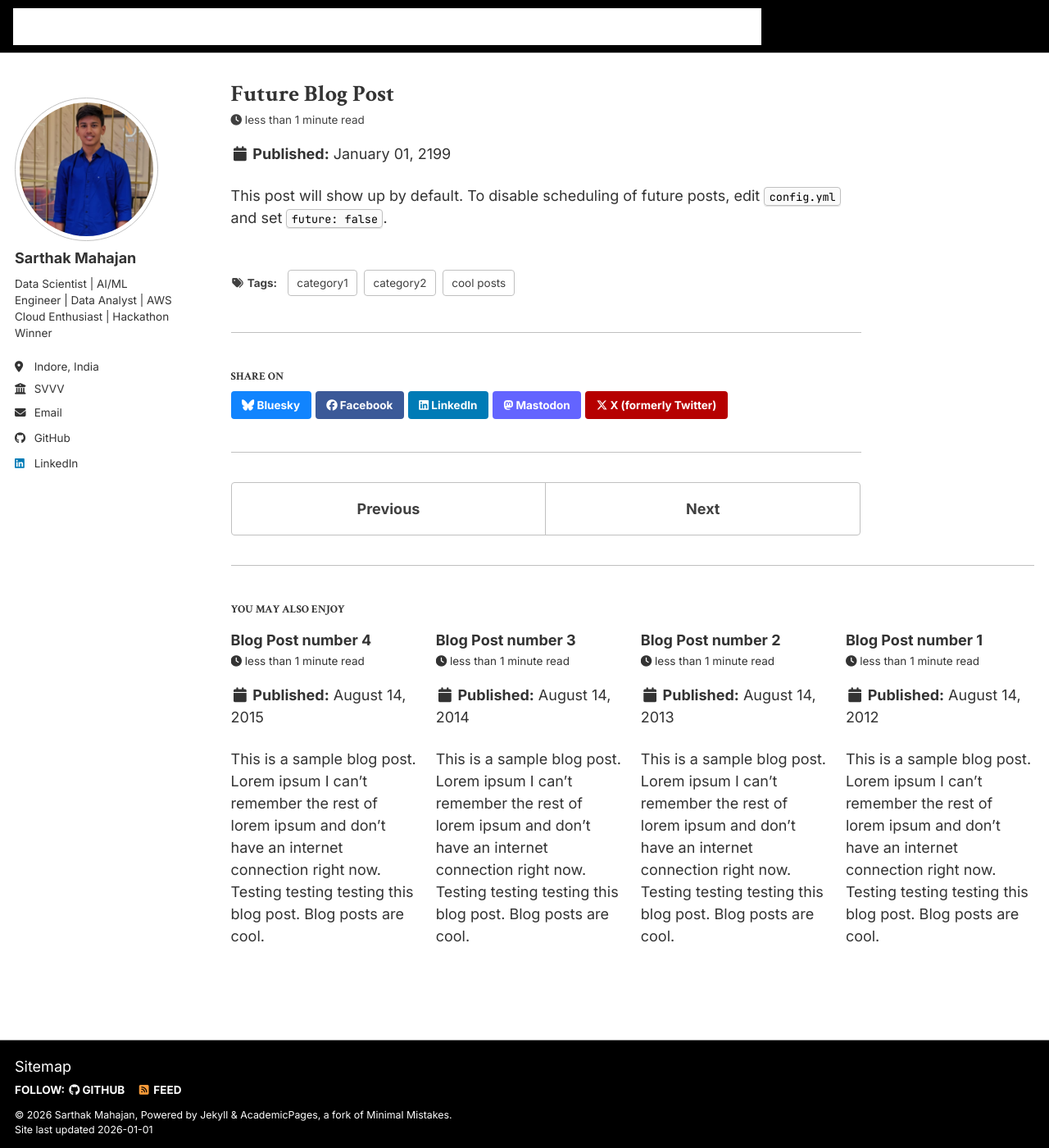
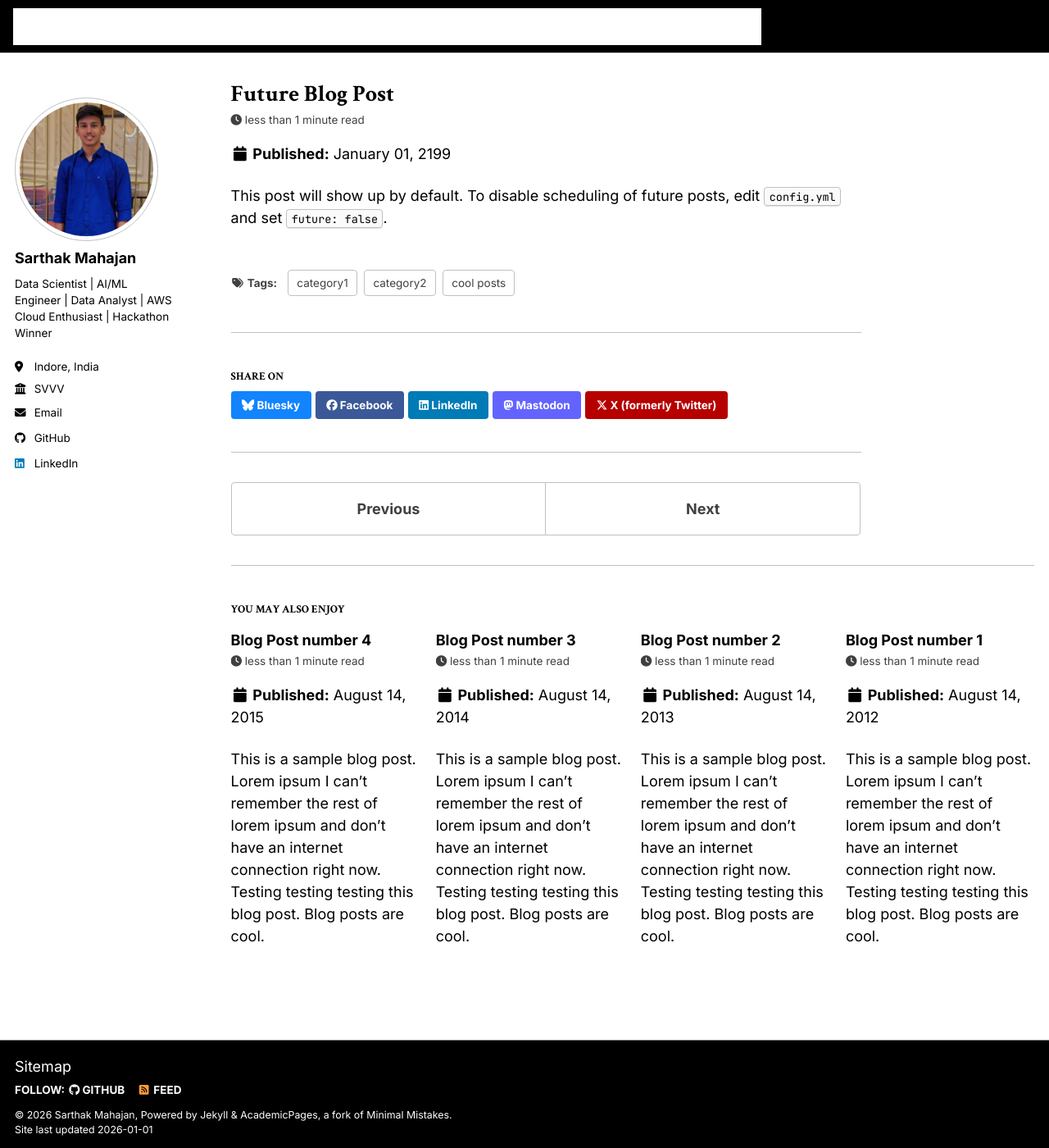
Before and after one commit to Sarthakm811/Sarthakm811.github.io, a Jekyll site: the page built from _posts/2199-01-01-future-post.md, in a window 1280 px wide and 1400 px high. Shown: the whole window at 82% size. Built offline with Jekyll 4.4.1, drawn with Linux system fonts in a browser that asks for light colours; a script bundle is joined from its source files by our own code; library files that are not in the unit come from our copies.

Commit message:
Remove light mode CSS - force dark mode only

```diff
--- a/assets/css/portfolio-enhancements.css
+++ b/assets/css/portfolio-enhancements.css
@@ -100,6 +100,7 @@
     from {
         width: 0 !important;
     }
+
     to {
         /* width is set by inline styles */
     }
@@ -277,123 +278,3 @@
         color: #7ab0ff !important;
     }
 }
-
-/* ======== LIGHT MODE ======== */
-@media (prefers-color-scheme: light) {
-    body {
-        background: #fff !important;
-        color: #333 !important;
-    }
-
-    .page,
-    body .page,
-    html body .page,
-    .page__inner-wrap,
-    body .page__inner-wrap,
-    html body .page__inner-wrap {
-        background: transparent !important;
-        background-color: transparent !important;
-        color: #333 !important;
-    }
-
-    .skill-bar-container {
-        background: #f5f5f5 !important;
-        border: 1px solid #ddd !important;
-        color: #333 !important;
-    }
-
-    .skill-bar {
-        background: #e0e0e0 !important;
-    }
-
-    .skill-progress {
-        background: linear-gradient(90deg, #667eea 0%, #764ba2 100%) !important;
-        box-shadow: 0 0 10px rgba(102, 126, 234, 0.6) !important;
-    }
-
-    .archive__item {
-        background: #fff !important;
-        color: #333 !important;
-    }
-
-    .archive__item h2,
-    .archive__item h3,
-    .archive__item p {
-        color: #333 !important;
-    }
-
-    .archive__item:hover {
-        box-shadow: 0 20px 40px rgba(0, 0, 0, 0.12) !important;
-    }
-
-    .difficulty-badge {
-        text-shadow: 0 1px 2px rgba(0, 0, 0, 0.3) !important;
-        border: 1px solid rgba(0, 0, 0, 0.1) !important;
-    }
-
-    .difficulty-beginner,
-    .difficulty-intermediate,
-    .difficulty-expert {
-        color: #000 !important;
-        text-shadow: 0 1px 2px rgba(255, 255, 255, 0.5) !important;
-    }
-
-    .difficulty-advanced {
-        color: #fff !important;
-        text-shadow: 0 1px 2px rgba(0, 0, 0, 0.3) !important;
-    }
-
-    .impact-card {
-        background: transparent !important;
-        color: #333 !important;
-    }
-
-    .impact-card h2,
-    .impact-card h3,
-    .impact-card p {
-        color: #333 !important;
-    }
-
-    .impact-card:hover {
-        box-shadow: 0 10px 30px rgba(0, 0, 0, 0.1) !important;
-    }
-
-    /* Ensure gradient cards have dark text */
-    div[style*="linear-gradient"] h2,
-    div[style*="linear-gradient"] h3,
-    div[style*="linear-gradient"] p,
-    div[style*="linear-gradient"] strong {
-        color: #000 !important;
-    }
-
-    .achievement-card {
-        background: transparent !important;
-        color: #333 !important;
-    }
-
-    .achievement-card h3,
-    .achievement-card p {
-        color: #333 !important;
-    }
-
-    .research-card {
-        background: #f8f9fb !important;
-        color: #111 !important;
-        box-shadow: 0 12px 28px rgba(0, 0, 0, 0.12) !important;
-    }
-
-    .research-card a {
-        color: #0f52ba !important;
-    }
-
-    .contact-card {
-        background: #f9fafc !important;
-        color: #121212 !important;
-        border-color: rgba(0, 0, 0, 0.06) !important;
-        box-shadow: 0 12px 24px rgba(0, 0, 0, 0.12) !important;
-    }
-
-    .contact-card a {
-        color: #0f52ba !important;
-    }
-}
```
